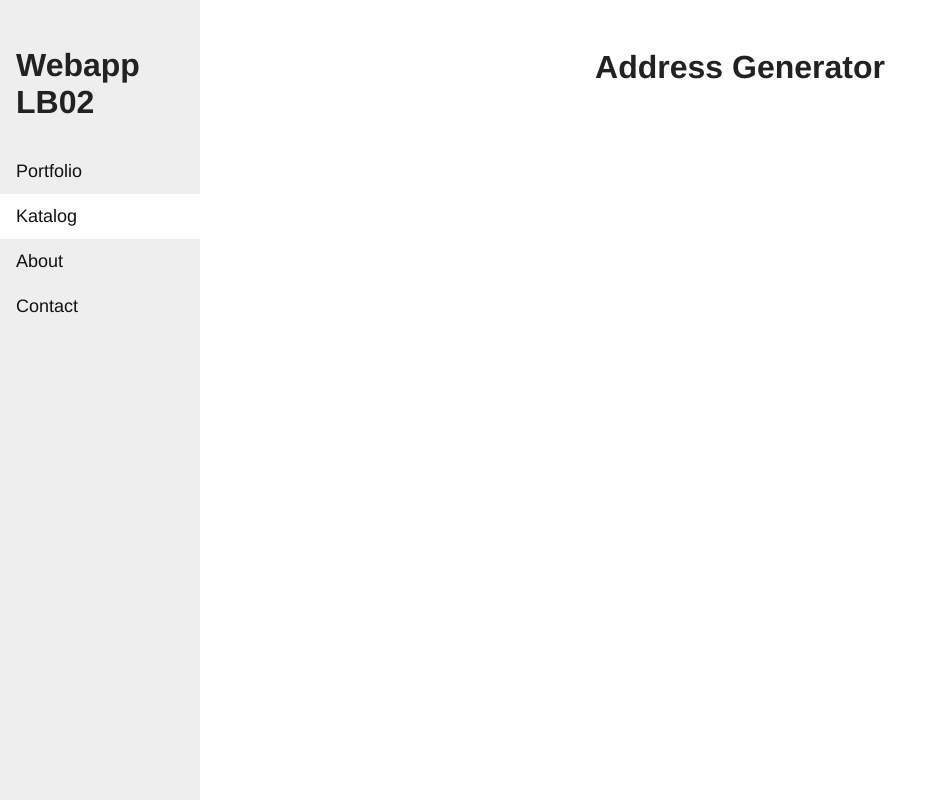
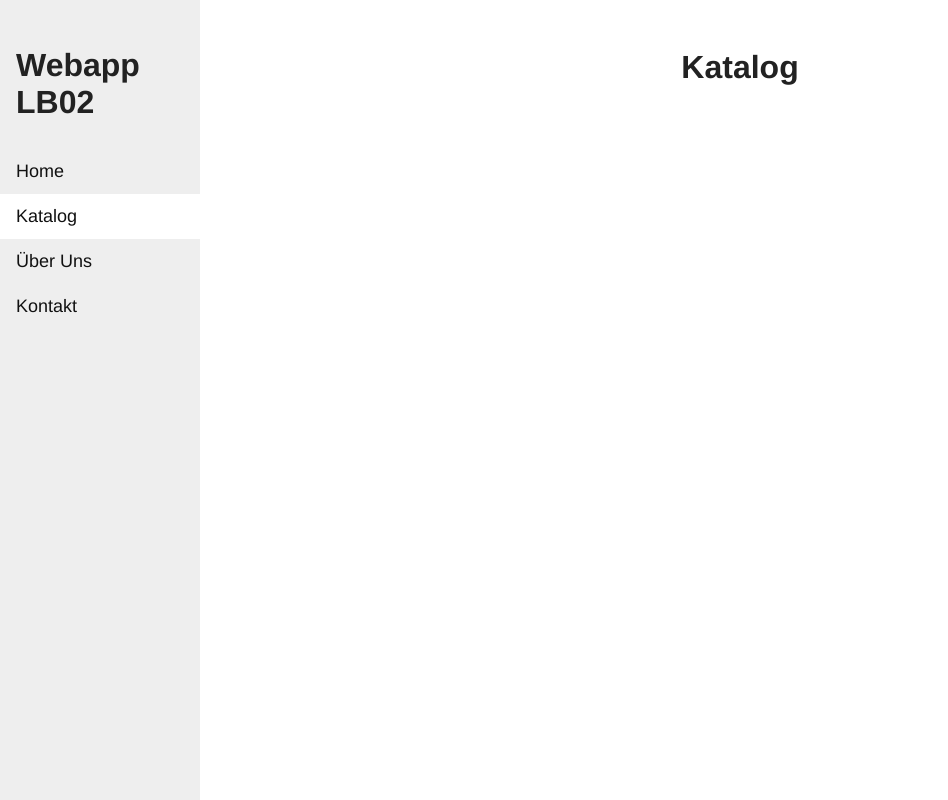
Before and after one commit to dileofabri/ME19a_M288_LB02, a plain HTML site: page catalog.html in a window 1280 px wide. Shown: the whole page, without its empty margins (0-948 px from the left). Drawn offline with Linux system fonts and the light colour scheme.

Commit message:
Changes in menu, language changed

```diff
--- a/catalog.html
+++ b/catalog.html
@@ -9,15 +9,15 @@
 <!-- Side navigation -->
 <div class="sidenav">
     <h1>Webapp LB02</h1>
-    <a href="index.html" class="btn">Portfolio</a>
+    <a href="index.html" class="btn">Home</a>
     <a href="catalog.html" class="btn active">Katalog</a>
-    <a href="about.html" class="btn">About</a>
-    <a href="contact.html" class="btn">Contact</a>
+    <a href="about.html" class="btn">Über Uns</a>
+    <a href="contact.html" class="btn">Kontakt</a>
 </div>
 
 <!-- Page content -->
 <div class="main">
-    <h1>Address Generator</h1>
+    <h1>Katalog</h1>
 </div>
 </body>
 </html>
```
Also changed, not shown: about.html (+4 -4 lines), contact.html (+4 -4 lines), index.html (+2 -2 lines).
